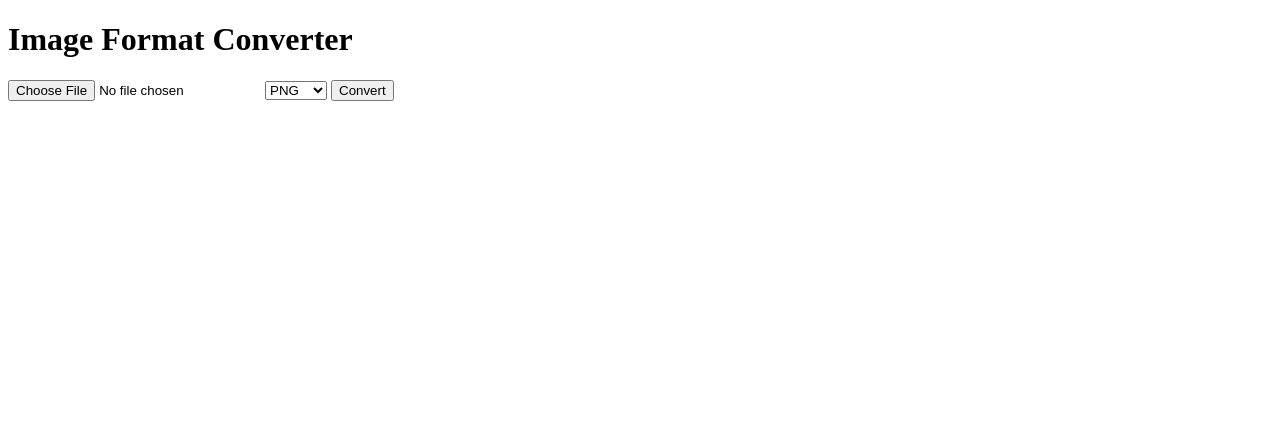
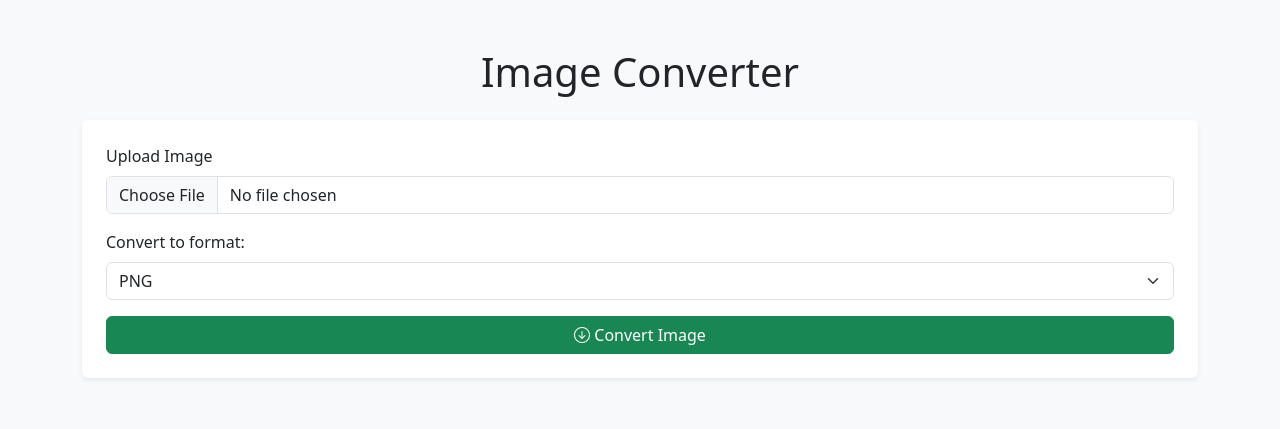
Before and after one commit to MarcUs7i/image-converter-example, a plain HTML site: page frontend/index.html in a window 1280 px wide. Drawn offline with nearby package versions, Linux system fonts and the light colour scheme.

Commit message:
updated index.html with bootstrap

```diff
--- a/frontend/index.html
+++ b/frontend/index.html
@@ -3,20 +3,35 @@
 <head>
   <meta charset="UTF-8">
   <title>Image Format Converter</title>
-  <!--<link rel="stylesheet" href="style.css">-->
+  <!-- Bootstrap CSS CDN -->
+  <link href="https://cdn.jsdelivr.net/npm/bootstrap@5.3.0/dist/css/bootstrap.min.css" rel="stylesheet">
+
+  <link href="https://cdn.jsdelivr.net/npm/bootstrap-icons@1.10.5/font/bootstrap-icons.css" rel="stylesheet">
 </head>
-<body>
-  <h1>Image Format Converter</h1>
-  <form id="convertForm">
-    <input type="file" name="image" id="imageInput" accept="image/*" required />
-    <select id="formatSelect">
-      <option value="png">PNG</option>
-      <option value="jpeg">JPEG</option>
-      <option value="webp">WEBP</option>
-    </select>
-    <button type="submit">Convert</button>
-  </form>
+<body class="bg-light">
+  <div class="container py-5">
+    <h1 class="text-center mb-4">Image Converter</h1>
 
-  <script src="script.js"></script>
+    <form id="convert-form" class="p-4 bg-white rounded shadow-sm">
+      <div class="mb-3">
+        <label for="image" class="form-label">Upload Image</label>
+        <input type="file" class="form-control" id="image" name="image" required>
+      </div>
+
+      <div class="mb-3">
+        <label for="format" class="form-label">Convert to format:</label>
+        <select id="format" class="form-select" required>
+          <option value="png">PNG</option>
+          <option value="jpeg">JPEG</option>
+          <option value="webp">WEBP</option>
+        </select>
+      </div>
+
+      <button type="submit" class="btn btn-success w-100">
+        <i class="bi bi-arrow-down-circle"></i> Convert Image
+      </button>
+    </form>
+  </div>
 </body>
+
 </html>
```
